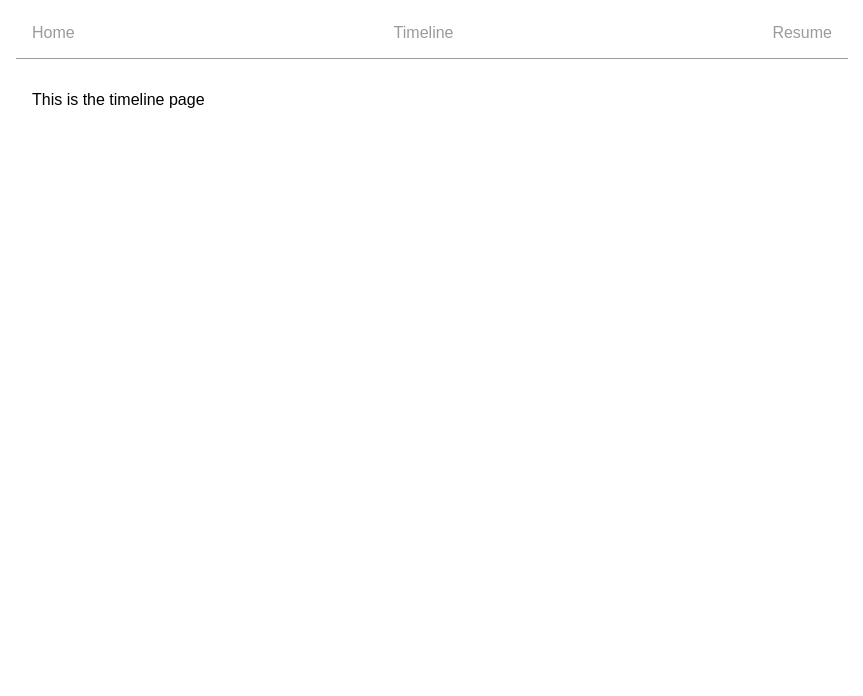
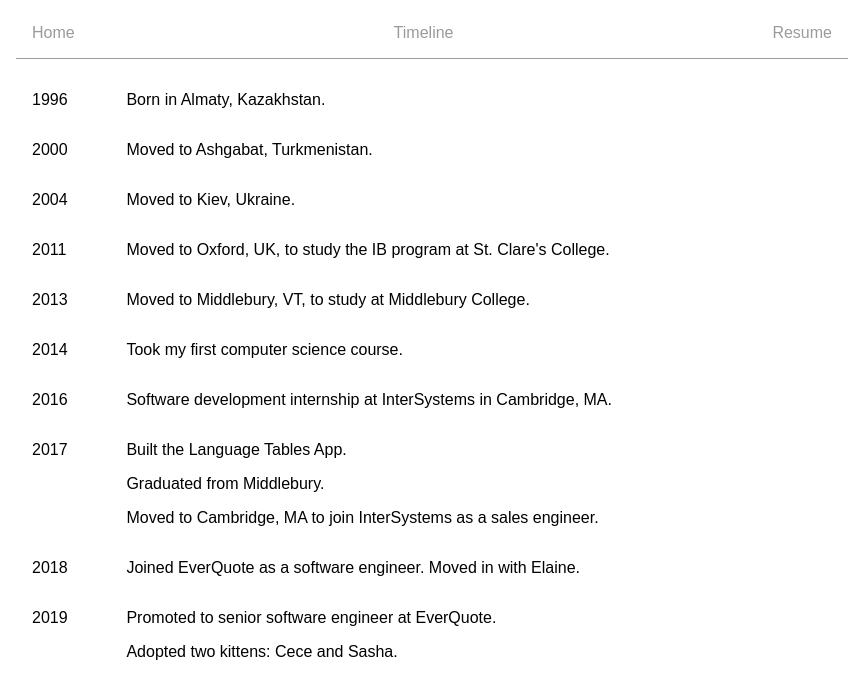
Before and after one commit to aamangeldi/amangeldi.info, a Next.js app: page /timeline in a window 1280 px wide. Shown: the top 696 px of the page, without its empty margins (208-1071 px from the left). Built offline with nearby package versions, Linux system fonts and the light colour scheme.

Commit message:
Fill out timeline

```diff
--- a/pages/timeline.js
+++ b/pages/timeline.js
@@ -1,9 +1,46 @@
 import Layout from '../components/layout';
 
 export default function Resume() {
+  const facts = {
+    '1996': ['Born in Almaty, Kazakhstan.'],
+    '2000': ['Moved to Ashgabat, Turkmenistan.'],
+    '2004': ['Moved to Kiev, Ukraine.'],
+    '2011': ['Moved to Oxford, UK, to study the IB program at St. Clare\'s College.'],
+    '2013': ['Moved to Middlebury, VT, to study at Middlebury College.'],
+    '2014': ['Took my first computer science course.'],
+    '2016': ['Software development internship at InterSystems in Cambridge, MA.'],
+    '2017': ['Built the Language Tables App.',
+      'Graduated from Middlebury.',
+      'Moved to Cambridge, MA to join InterSystems as a sales engineer.'
+    ],
+    '2018': ['Joined EverQuote as a software engineer. Moved in with Elaine.'],
+    '2019': ['Promoted to senior software engineer at EverQuote.', 'Adopted two kittens: Cece and Sasha.'],
+  }
+  const mapFacts = (facts) => {
+    return Object.entries(facts).map(([key, value]) => {
+      return (
+        <div className='row' key={key}>
+          <div className='year'><p>{key}</p></div>
+          <div className='facts'>{value.map((v) => (<p>{v}</p>))}</div>
+          <style jsx>{`
+            .row {
+              display: flex;
+            }
+            .year {
+              flex: 10%;
+              padding-right: 1em;
+            }
+            .facts {
+              flex: 90%;
+            }
+          `}</style>
+        </div>
+      )
+    });
+  }
   return (
     <Layout>
-        <p className='timeline-wrapper-inner'>This is the timeline page</p>
+        {mapFacts(facts)}
     </Layout>
   );
 }
```
